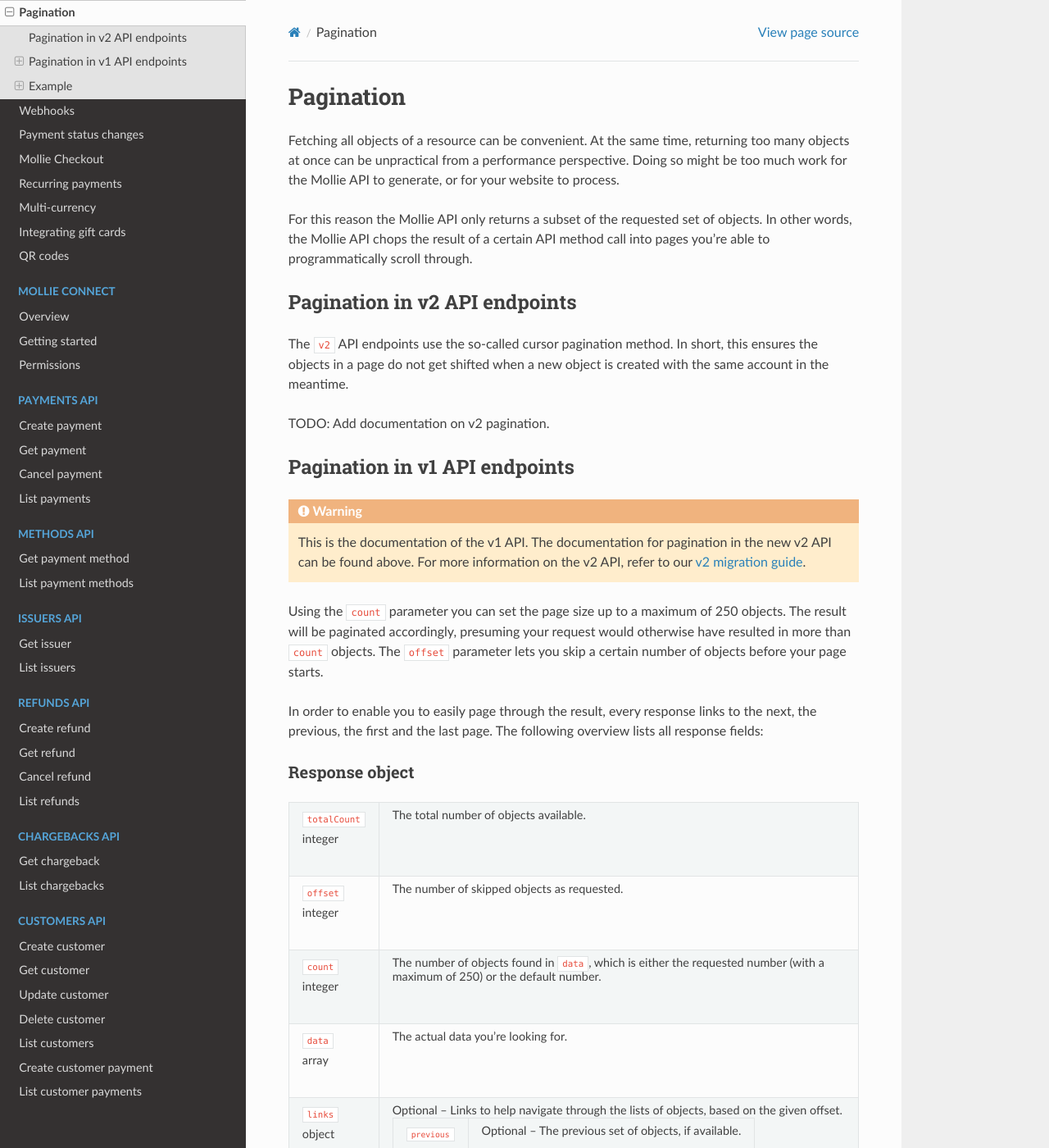
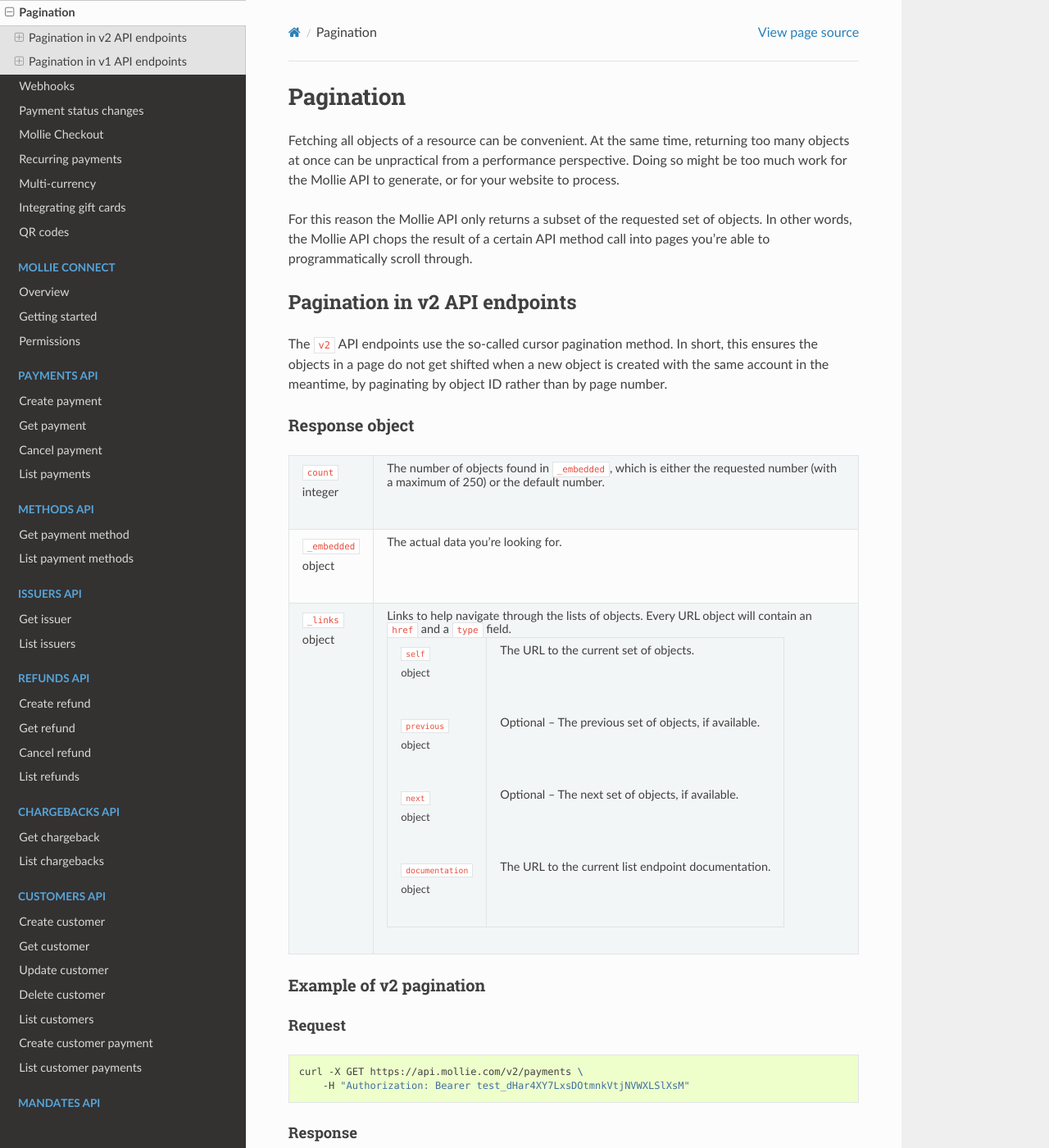
Before and after one commit to zsparal/api-documentation, a Sphinx documentation site: the page built from source/guides/pagination.rst, in a window 1280 px wide and 1400 px high. Shown: the whole window at 82% size. Built offline with Sphinx 7.4.7 and the Read the Docs theme 2.0.0, drawn with Linux system fonts in a browser that asks for light colours; some of the changed text lies outside the part shown.

Commit message:
Add documentation on v2 cursor-based pagination

```diff
--- a/source/guides/pagination.rst
+++ b/source/guides/pagination.rst
@@ -12,9 +12,121 @@
 Pagination in v2 API endpoints
 ------------------------------
 The ``v2`` API endpoints use the so-called cursor pagination method. In short, this ensures the objects in a page do not
-get shifted when a new object is created with the same account in the meantime.
+get shifted when a new object is created with the same account in the meantime, by paginating by object ID rather than
+by page number.
 
-TODO: Add documentation on v2 pagination.
+Response object
+^^^^^^^^^^^^^^^
+.. list-table::
+   :widths: auto
+
+   * - | ``count``
+       | integer
+     - The number of objects found in ``_embedded``, which is either the requested number (with a maximum of 250) or the
+       default number.
+
+   * - | ``_embedded``
+       | object
+     - The actual data you're looking for.
+
+   * - | ``_links``
+       | object
+     - Links to help navigate through the lists of objects. Every URL object will contain an ``href`` and a ``type``
+       field.
+
+       .. list-table::
+          :widths: auto
+
+          * - | ``self``
+              | object
+            - The URL to the current set of objects.
+
+          * - | ``previous``
+              | object
+            - Optional – The previous set of objects, if available.
+
+          * - | ``next``
+              | object
+            - Optional – The next set of objects, if available.
+
+          * - | ``documentation``
+              | object
+            - The URL to the current list endpoint documentation.
+
+Example of v2 pagination
+^^^^^^^^^^^^^^^^^^^^^^^^
+
+Request
+"""""""
+.. code-block:: bash
+
+   curl -X GET https://api.mollie.com/v2/payments \
+       -H "Authorization: Bearer test_dHar4XY7LxsDOtmnkVtjNVWXLSlXsM"
+
+Response
+""""""""
+.. code-block:: http
+
+   HTTP/1.1 200 OK
+   Content-Type: application/hal+json; charset=utf-8
+
+   {
+       "count": 10,
+       "_embedded": {
+           "payments": [
+               {
+                   "resource": "payment",
+                   "id": "tr_7UhSN1zuXS",
+                   "mode": "test",
+                   "createdAt": "2018-02-12T11:58:35.0Z",
+                   "expiresAt": "2018-02-12T12:13:35.0Z",
+                   "status": "open",
+                   "canBeCancelled": false,
+                   "amount": {
+                       "value": "75.00",
+                       "currency": "GBP"
+                   },
+                   "description": "test",
+                   "method": "ideal",
+                   "metadata": null,
+                   "details": null,
+                   "profileId": "pfl_QkEhN94Ba",
+                   "redirectUrl": "https://webshop.example.org/order/12345/",
+                   "_links": {
+                       "checkout": {
+                           "href": "https://www.mollie.com/paymentscreen/issuer/select/ideal/7UhSN1zuXS",
+                           "type": "text/html"
+                       },
+                       "self": {
+                           "href": "https://api.mollie.com/v2/payments/tr_7UhSN1zuXS",
+                           "type": "application/hal+json"
+                       },
+                       "documentation": {
+                           "href": "https://docs.mollie.com/reference/v2/payment-get",
+                           "type": "text/html"
+                       }
+                   }
+               },
+               { ... },
+               { ... }
+           ]
+       },
+       "_links": {
+           "self": {
+               "href": "https://api.mollie.com/v2/payments?limit=10",
+               "type": "application/hal+json"
+           },
+           "previous": null,
+           "next": {
+               "href": "https://api.mollie.com/v2/payments?from=tr_SDkzMggpvx&limit=10",
+               "type": "application/hal+json"
+           },
+           "documentation": {
+               "href": "https://docs.mollie.com/reference/v2/payments-list",
+               "type": "text/html"
+           }
+       }
+   }
 
 Pagination in v1 API endpoints
 ------------------------------
@@ -73,18 +185,18 @@
               | string
             - Optional – The last set of objects, if available.
 
-Example
--------
+Example of v1 pagination
+^^^^^^^^^^^^^^^^^^^^^^^^
 
 Request
-^^^^^^^
+"""""""
 .. code-block:: bash
 
    curl -X GET https://api.mollie.com/v1/payments \
        -H "Authorization: Bearer test_dHar4XY7LxsDOtmnkVtjNVWXLSlXsM"
 
 Response
-^^^^^^^^
+""""""""
 .. code-block:: http
 
    HTTP/1.1 200 OK
```
Also changed, not shown: source/reference/v2/payments-api/list-payments.rst (line endings or trailing spaces).
